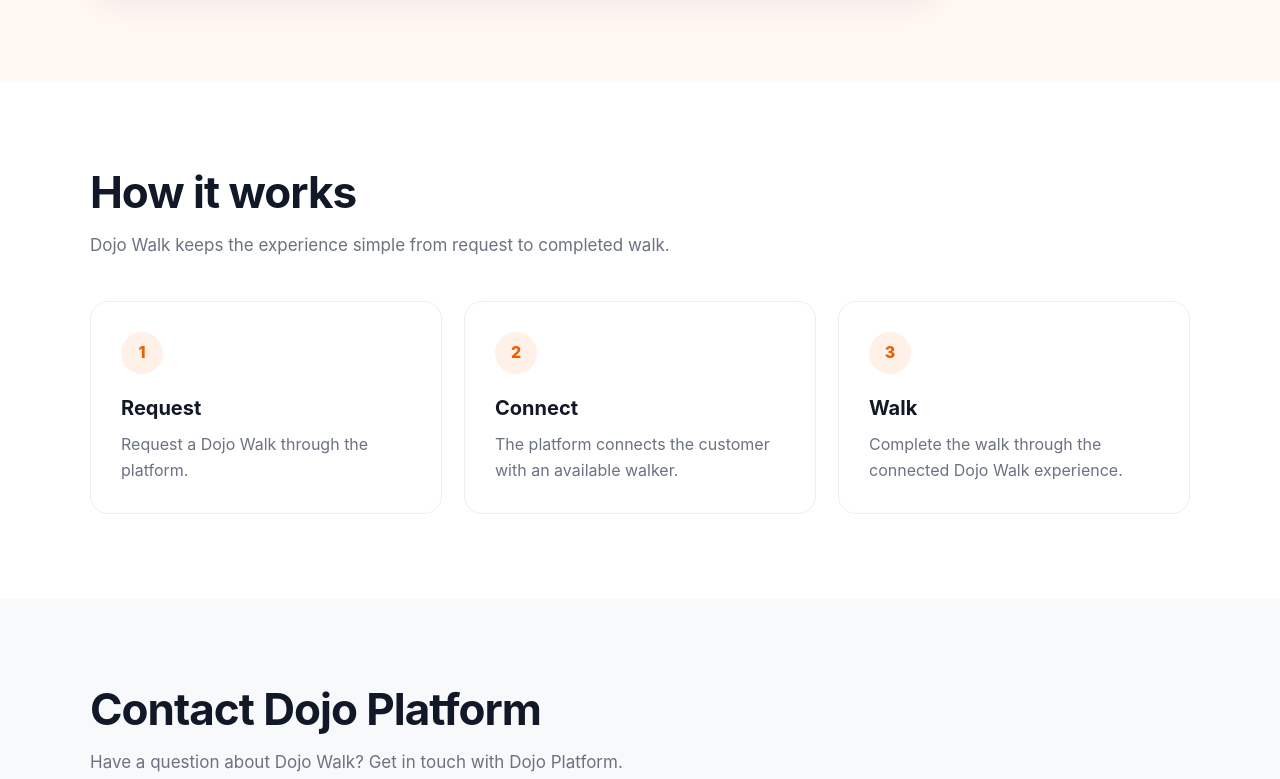
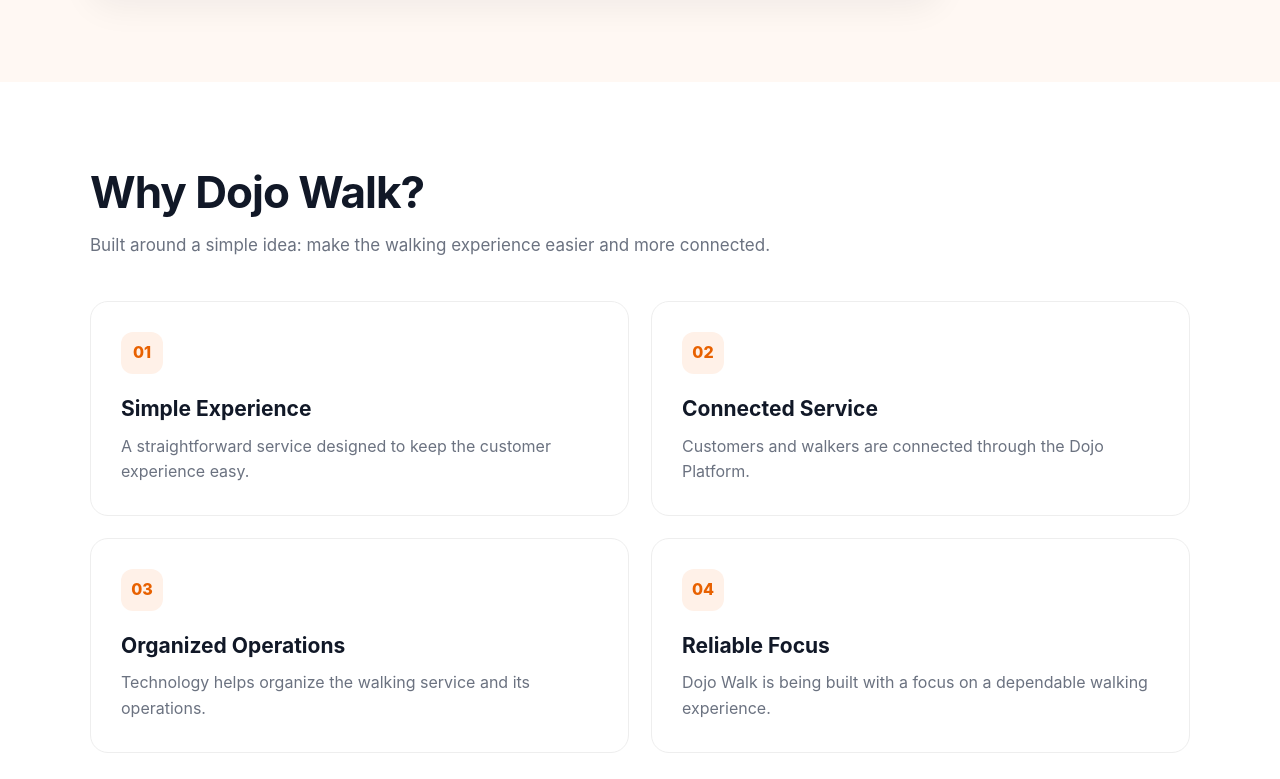
Before and after one commit to dojoplatform2026/dojo-platform-website, a plain HTML site: page index.html in a window 1280 px wide. Shown: the part 1731-2510 px from the top of the page. Drawn offline with Linux system fonts and the light colour scheme.

Commit message:
Update index.html

```diff
--- a/index.html
+++ b/index.html
@@ -8,7 +8,7 @@
 
   <meta
     name="description"
-    content="Dojo Walk — a simple and reliable walking service powered by Dojo Platform."
+    content="Dojo Walk — a simple and connected walking service powered by Dojo Platform."
   />
 
   <style>
@@ -45,9 +45,7 @@
       margin: 0 auto;
     }
 
-    /* =========================
-       HEADER
-    ========================= */
+    /* HEADER */
 
     header {
       position: sticky;
@@ -89,9 +87,7 @@
       color: #e86100;
     }
 
-    /* =========================
-       HERO
-    ========================= */
+    /* HERO */
 
     .hero {
       background:
@@ -155,9 +151,7 @@
       transform: translateY(-1px);
     }
 
-    /* =========================
-       SECTIONS
-    ========================= */
+    /* SECTIONS */
 
     section {
       padding: 85px 0;
@@ -180,9 +174,7 @@
       font-size: 17px;
     }
 
-    /* =========================
-       ABOUT
-    ========================= */
+    /* ABOUT */
 
     .about {
       background: #ffffff;
@@ -210,9 +202,7 @@
       color: #6b7280;
     }
 
-    /* =========================
-       DOJO WALK
-    ========================= */
+    /* DOJO WALK */
 
     .dojo-walk {
       background: #fff8f3;
@@ -268,9 +258,54 @@
       font-weight: 900;
     }
 
-    /* =========================
-       HOW IT WORKS
-    ========================= */
+    /* WHY DOJO WALK */
+
+    .why-dojo {
+      background: #ffffff;
+    }
+
+    .why-grid {
+      display: grid;
+      grid-template-columns: repeat(2, 1fr);
+      gap: 22px;
+    }
+
+    .why-card {
+      padding: 30px;
+      border: 1px solid #eeeeee;
+      border-radius: 18px;
+      background: #ffffff;
+      transition: 0.2s ease;
+    }
+
+    .why-card:hover {
+      transform: translateY(-3px);
+      box-shadow: 0 10px 30px rgba(17, 24, 39, 0.06);
+    }
+
+    .why-number {
+      display: inline-flex;
+      align-items: center;
+      justify-content: center;
+      width: 42px;
+      height: 42px;
+      margin-bottom: 18px;
+      border-radius: 12px;
+      background: #fff1e8;
+      color: #e86100;
+      font-weight: 800;
+    }
+
+    .why-card h3 {
+      font-size: 21px;
+      margin-bottom: 8px;
+    }
+
+    .why-card p {
+      color: #6b7280;
+    }
+
+    /* HOW IT WORKS */
 
     .steps {
       display: grid;
@@ -307,9 +342,7 @@
       color: #6b7280;
     }
 
-    /* =========================
-       CONTACT
-    ========================= */
+    /* CONTACT */
 
     .contact {
       background: #f8f9fa;
@@ -346,9 +379,7 @@
       font-weight: 700;
     }
 
-    /* =========================
-       CTA
-    ========================= */
+    /* CTA */
 
     .cta {
       padding: 85px 0;
@@ -369,9 +400,7 @@
       color: #d1d5db;
     }
 
-    /* =========================
-       FOOTER
-    ========================= */
+    /* FOOTER */
 
     footer {
       padding: 28px 0;
@@ -396,9 +425,7 @@
       font-size: 14px;
     }
 
-    /* =========================
-       MOBILE
-    ========================= */
+    /* MOBILE */
 
     @media (max-width: 760px) {
 
@@ -428,6 +455,7 @@
       }
 
       .about-grid,
+      .why-grid,
       .steps {
         grid-template-columns: 1fr;
       }
@@ -471,9 +499,7 @@
 
 <body>
 
-  <!-- =========================
-       HEADER
-  ========================== -->
+  <!-- HEADER -->
 
   <header>
     <div class="container nav">
@@ -485,6 +511,7 @@
       <nav class="nav-links">
         <a href="#about">About</a>
         <a href="#dojo-walk">Dojo Walk</a>
+        <a href="#why-dojo">Why Dojo Walk</a>
         <a href="#how-it-works">How it works</a>
         <a href="#contact">Contact</a>
       </nav>
@@ -493,9 +520,7 @@
   </header>
 
 
-  <!-- =========================
-       MAIN
-  ========================== -->
+  <!-- MAIN -->
 
   <main>
 
@@ -638,6 +663,104 @@
             </li>
 
           </ul>
+
+        </div>
+
+      </div>
+    </section>
+
+
+    <!-- WHY DOJO WALK -->
+
+    <section class="why-dojo" id="why-dojo">
+      <div class="container">
+
+        <div class="section-title">
+
+          <h2>
+            Why Dojo Walk?
+          </h2>
+
+          <p>
+            Built around a simple idea:
+            make the walking experience easier and more connected.
+          </p>
+
+        </div>
+
+
+        <div class="why-grid">
+
+          <div class="why-card">
+
+            <div class="why-number">
+              01
+            </div>
+
+            <h3>
+              Simple Experience
+            </h3>
+
+            <p>
+              A straightforward service designed
+              to keep the customer experience easy.
+            </p>
+
+          </div>
+
+
+          <div class="why-card">
+
+            <div class="why-number">
+              02
+            </div>
+
+            <h3>
+              Connected Service
+            </h3>
+
+            <p>
+              Customers and walkers are connected
+              through the Dojo Platform.
+            </p>
+
+          </div>
+
+
+          <div class="why-card">
+
+            <div class="why-number">
+              03
+            </div>
+
+            <h3>
+              Organized Operations
+            </h3>
+
+            <p>
+              Technology helps organize the
+              walking service and its operations.
+            </p>
+
+          </div>
+
+
+          <div class="why-card">
+
+            <div class="why-number">
+              04
+            </div>
+
+            <h3>
+              Reliable Focus
+            </h3>
+
+            <p>
+              Dojo Walk is being built with a focus
+              on a dependable walking experience.
+            </p>
+
+          </div>
 
         </div>
 
@@ -795,9 +918,7 @@
   </main>
 
 
-  <!-- =========================
-       FOOTER
-  ========================== -->
+  <!-- FOOTER -->
 
   <footer>
     <div class="container footer-content">
```
